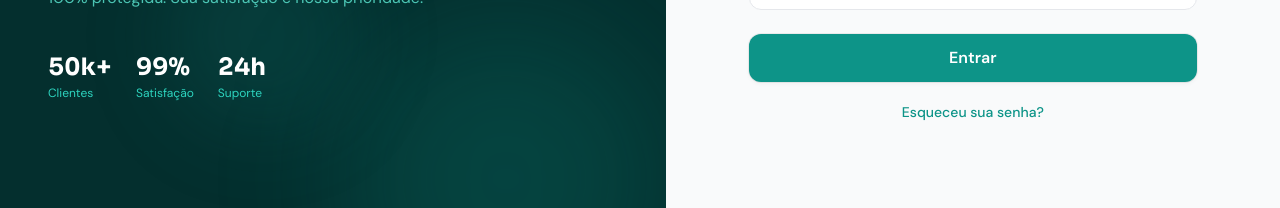
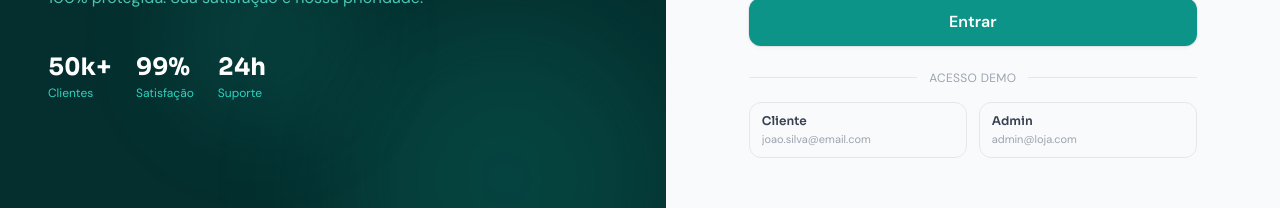
Before and after one commit to rodrigosantoscosta/minhavenda-frontend, a React (Vite) app: page /login in a window 1280 px wide. Shown: the part 555-763 px from the top of the page. Built offline with nearby package versions, Linux system fonts and the light colour scheme; no server answers.

Commit message:
feat(login): add demo credentials section with one-click fill buttons

```diff
--- a/src/pages/Login.jsx
+++ b/src/pages/Login.jsx
@@ -276,15 +276,50 @@ export default function Login() {
             </div>
           </form>
 
-          {/* Forgot password */}
-          <p
-            className="text-center mt-5 font-sans text-sm text-gray-500 animate-fadeInUp"
+          {/* Demo credentials */}
+          <div
+            className="mt-6 animate-fadeInUp"
             style={{ animationDelay: '280ms' }}
           >
-            <Link to="/recuperar-senha" className="text-primary-600 hover:text-primary-700 font-medium transition-colors duration-150">
-              Esqueceu sua senha?
-            </Link>
-          </p>
+            <div className="relative">
+              <div className="absolute inset-0 flex items-center">
+                <div className="w-full border-t border-gray-200" />
+              </div>
+              <div className="relative flex justify-center">
+                <span className="px-3 bg-gray-50 text-xs font-sans text-gray-400 uppercase tracking-wide">
+                  Acesso demo
+                </span>
+              </div>
+            </div>
+
+            <div className="mt-4 grid grid-cols-2 gap-3">
+              {[
+                { label: 'Cliente', email: 'joao.silva@email.com', senha: 'senha123' },
+                { label: 'Admin',   email: 'admin@loja.com',        senha: 'admin123' },
+              ].map(({ label, email, senha }) => (
+                <button
+                  key={label}
+                  type="button"
+                  onClick={() => {
+                    setFormData({ email, senha })
+                    setErrors({})
+                    setServerError('')
+                  }}
+                  className="flex flex-col items-start px-3 py-2.5 rounded-xl border border-gray-200
+                    hover:border-primary-300 hover:bg-primary-50
+                    transition-[border-color,background-color,transform] duration-150 active:scale-[0.96]
+                    text-left group"
+                >
+                  <span className="text-xs font-display font-semibold text-gray-700 group-hover:text-primary-700 transition-colors duration-150">
+                    {label}
+                  </span>
+                  <span className="text-[11px] font-sans text-gray-400 truncate w-full mt-0.5 group-hover:text-primary-500 transition-colors duration-150">
+                    {email}
+                  </span>
+                </button>
+              ))}
+            </div>
+          </div>
         </div>
       </div>
     </div>
```
